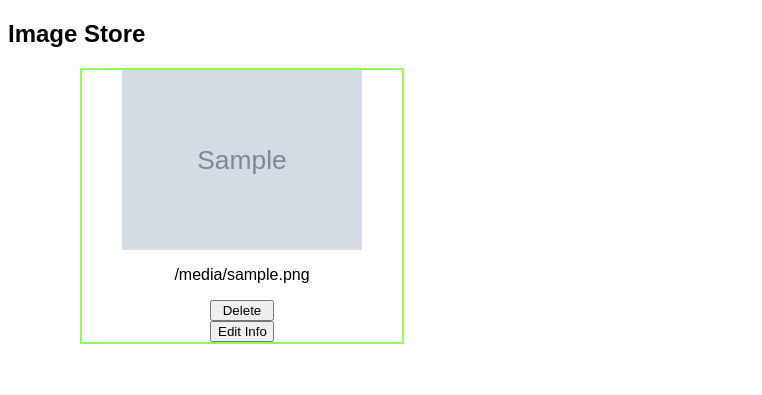
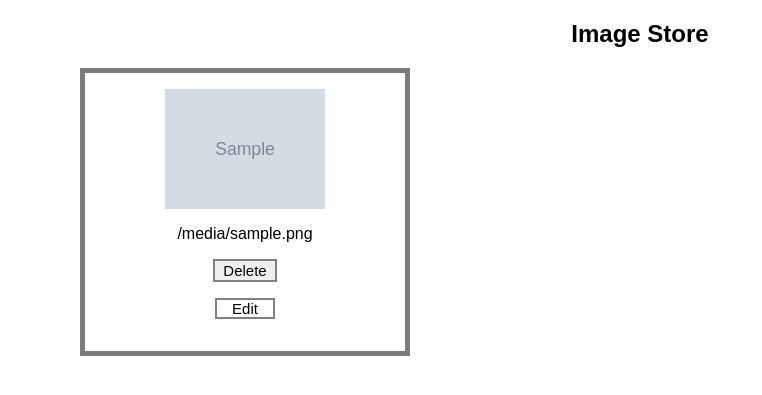
Before and after one commit to LearnerSamuelX/image_store, a Django app: template imgstore/templates/imgstore/store.html in a window 1280 px wide. Shown: the top 395 px of the page, without its empty margins (0-762 px from the left). Run offline with Django 3.2, Linux system fonts and the light colour scheme; the template is opened without the code that fills it: most values are stand-ins (such as "Sample title", 1, 10 or a date in 2020); grey boxes marked "Sample" are stand-in pictures.

Commit message:
3rd milestone

```diff
--- a/imgstore/templates/imgstore/index.html
+++ b/imgstore/templates/imgstore/index.html
@@ -8,6 +8,7 @@
 </head>
 <style>
     body{
+        text-align: center;
         font-family: Arial, Helvetica, sans-serif;
     }
 
@@ -32,6 +33,7 @@
     }
 
     /* store page */
+
     #store_container{
         width:70rem;
         margin-left:auto;
@@ -43,12 +45,14 @@
 
     #img_container{
         width:20rem;
-        border:2.5px rgb(142, 255, 90) solid;
+        border:5px rgb(124, 124, 124) solid;
+        padding-top:1rem;
+        padding-bottom:1rem;
     }
 
     .img_frame{
         display: block;
-        width:15rem;
+        width:10rem;
         margin-left:auto;
         margin-right:auto;
     }
@@ -61,7 +65,23 @@
     }
 
     .property_change{
+        cursor: pointer;
+        font-size: 15px;
         width:4rem;
+        border:2.5px grey solid;
+        border-radius: 0;
+        margin-bottom: 1rem;
+    }
+
+    .non_botton{
+        font-size: 15px;
+        width:3.5rem;
+        margin-left: auto;
+        margin-right:auto;
+    }
+
+    .stealth{
+        display:none;
     }
 </style>
 <body>
--- a/imgstore/templates/imgstore/store.html
+++ b/imgstore/templates/imgstore/store.html
@@ -16,17 +16,36 @@
         <img class='img_frame'alt='store_img' src={{i.img_src}}></img>
         <div class='control_panel'>
             <p>{{i.img_caption}}</p>
-            <form>
-                <input class="property_change" type="button" value='Delete'>
+            <form action="imagebox/image_deleted/{{i.id}}" id="delete_form_{{i.id}}"method='POST'>{% csrf_token %}
+                <input id='delete_button_{{i.id}}' class="property_change" type="submit" value='Delete'>
             </form>
-            <form>
-                <input class="property_change" type="button" value='Edit Info'>
+            <div id="{{i.id}}" class="property_change non_botton" onClick="reply_click(this.id)">
+                Edit
+            </div>
+            <form action="imagebox/caption_changed/{{i.id}}" class="stealth" id="edit_form_{{i.id}}" method='POST'>{% csrf_token %}
+                <input class="caption_editing" type="text" name="img_caption" value="{{i.img_caption}}">
+                <input class="property_change" type="submit" value='Save'>
             </form>
         </div>
     </div>
     {% endfor %}
 </div>
+
+<script>
+    var click_detector = 0;
+    function reply_click(this_id){
+        var index = this_id
+        if(click_detector===0){
+            document.getElementById('edit_form_'+index).style.display='block'
+            document.getElementById('delete_button_'+index).disabled=true
+            click_detector=1
+        }else{
+            document.getElementById('edit_form_'+index).style.display='none'
+            document.getElementById('delete_button_'+index).disabled=false
+            click_detector=0
+        }
+    }
+</script>
 {% endblock %}
-
 </body>
 </html>
--- a/imgstore/urls.py
+++ b/imgstore/urls.py
@@ -8,5 +8,11 @@
     path('store',views.store,name='store'),
 
     #path for image upload redirecting
-    path('imagebox', views.imagebox,name='imagebox')
+    path('imagebox', views.imagebox,name='imagebox'),
+
+    #path for delete photo
+    path('imagebox/image_deleted/<int:id_num>',views.image_delete,name='image_delete'),
+
+    #path for content change (caption in this case)
+    path('imagebox/caption_changed/<int:id_num>', views.caption_change, name='caption_change')
 ]
```
Also changed, not shown: imgstore/views.py (+9 -3 lines).
